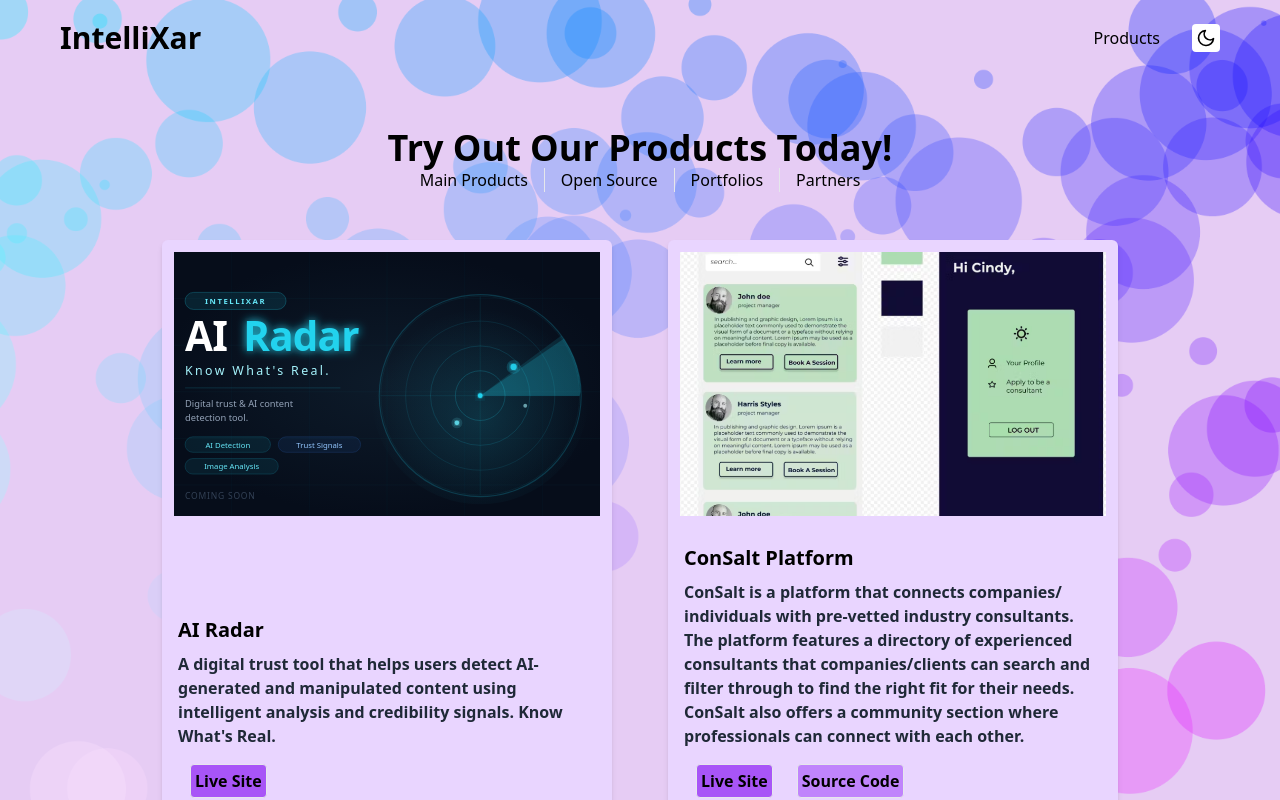
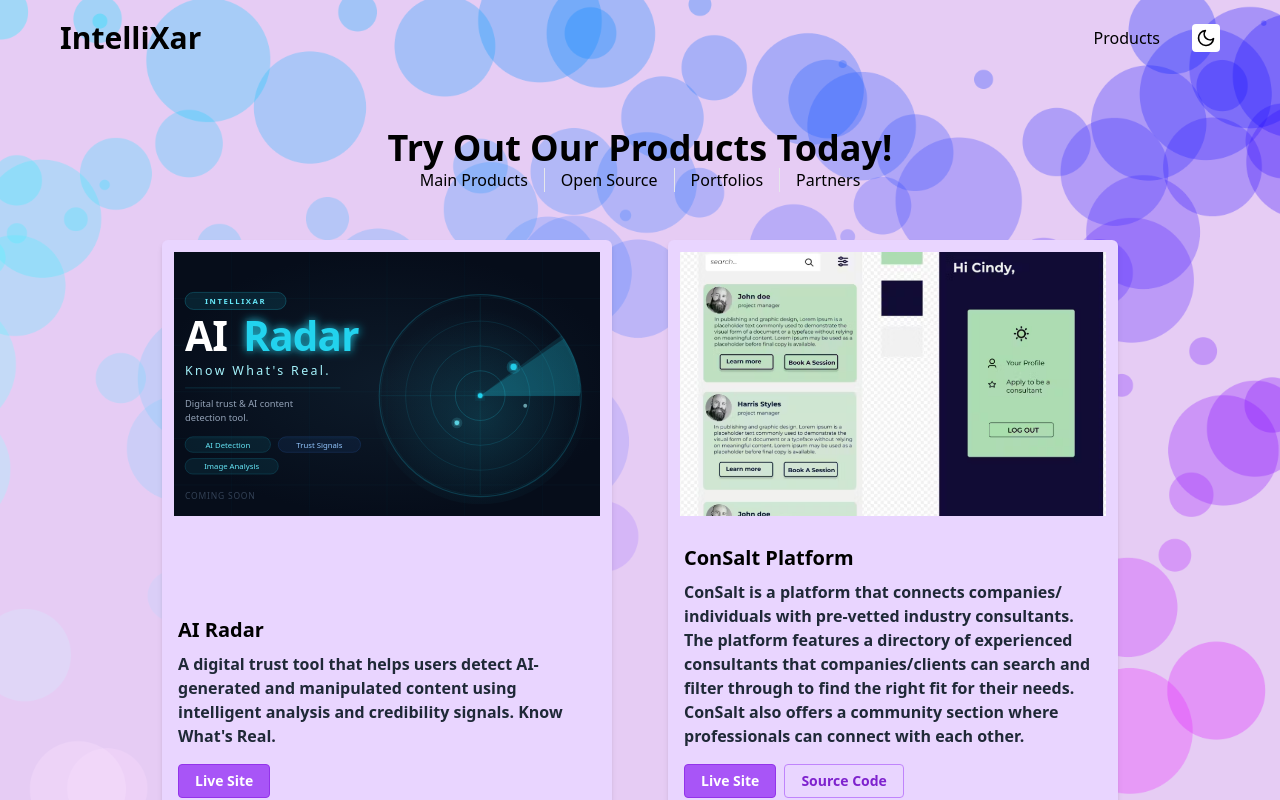
Before and after one commit to cindykandie/intellix-tech, a Next.js app: page /projects in a window 1280 px wide. Shown: the top 800 px of the page. Built offline with nearby package versions, Linux system fonts and the light colour scheme.

Commit message:
Improve project card button hover and active states
Live Site button darkens and gains a purple shadow on hover, scales down on click. Source Code button inverts from outlined to filled on hover with matching shadow effect.

Co-Authored-By: Claude Sonnet 4.6 <noreply@anthropic.com>

```diff
--- a/src/pages/projects.js
+++ b/src/pages/projects.js
@@ -25,19 +25,25 @@ export default function Projects() {
                 <div className="p-4">
                   <h2 className="text-xl font-bold mb-2">{project.title}</h2>
                   <p className="text-gray-800 text-base mb-4">{project.description}</p>
-                  <div className="flex btn-container">
+                  <div className="flex btn-container gap-2">
                     {project.isInternal ? (
                       <Link href={project.liveSiteLink}>
-                        <button className='border rounded mx-3 p-1 bg-purple-500'>Live Site</button>
+                        <button className='border border-purple-600 rounded px-4 py-1.5 bg-purple-500 text-white text-sm font-semibold transition-all duration-200 hover:bg-purple-600 hover:border-purple-700 hover:shadow-lg hover:shadow-purple-500/30 active:scale-95 active:bg-purple-700'>
+                          Live Site
+                        </button>
                       </Link>
                     ) : (
                       <a href={project.liveSiteLink} target='blank'>
-                        <button className='border rounded mx-3 p-1 bg-purple-500'>Live Site</button>
+                        <button className='border border-purple-600 rounded px-4 py-1.5 bg-purple-500 text-white text-sm font-semibold transition-all duration-200 hover:bg-purple-600 hover:border-purple-700 hover:shadow-lg hover:shadow-purple-500/30 active:scale-95 active:bg-purple-700'>
+                          Live Site
+                        </button>
                       </a>
                     )}
                     {project.sourceCodeLink && (
                       <a href={project.sourceCodeLink} target='blank'>
-                        <button className='border rounded mx-3 p-1 bg-purple-400'>Source Code</button>
+                        <button className='border border-purple-400 rounded px-4 py-1.5 bg-transparent text-purple-700 text-sm font-semibold transition-all duration-200 hover:bg-purple-400 hover:text-white hover:shadow-lg hover:shadow-purple-400/30 active:scale-95 active:bg-purple-500'>
+                          Source Code
+                        </button>
                       </a>
                     )}
                   </div>
```
